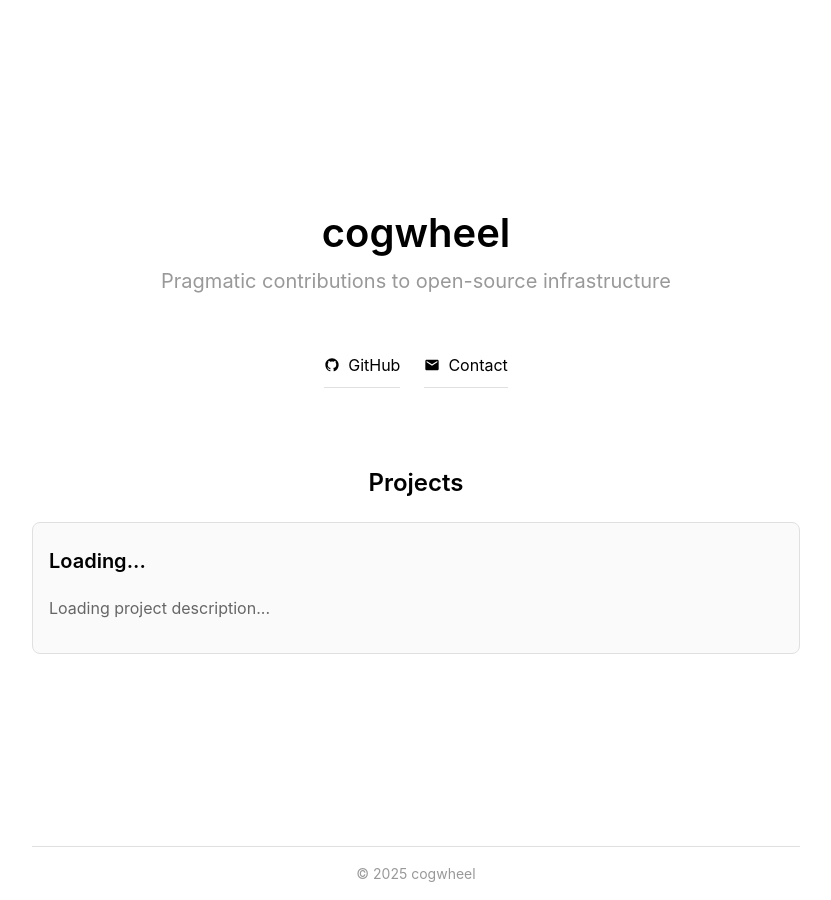
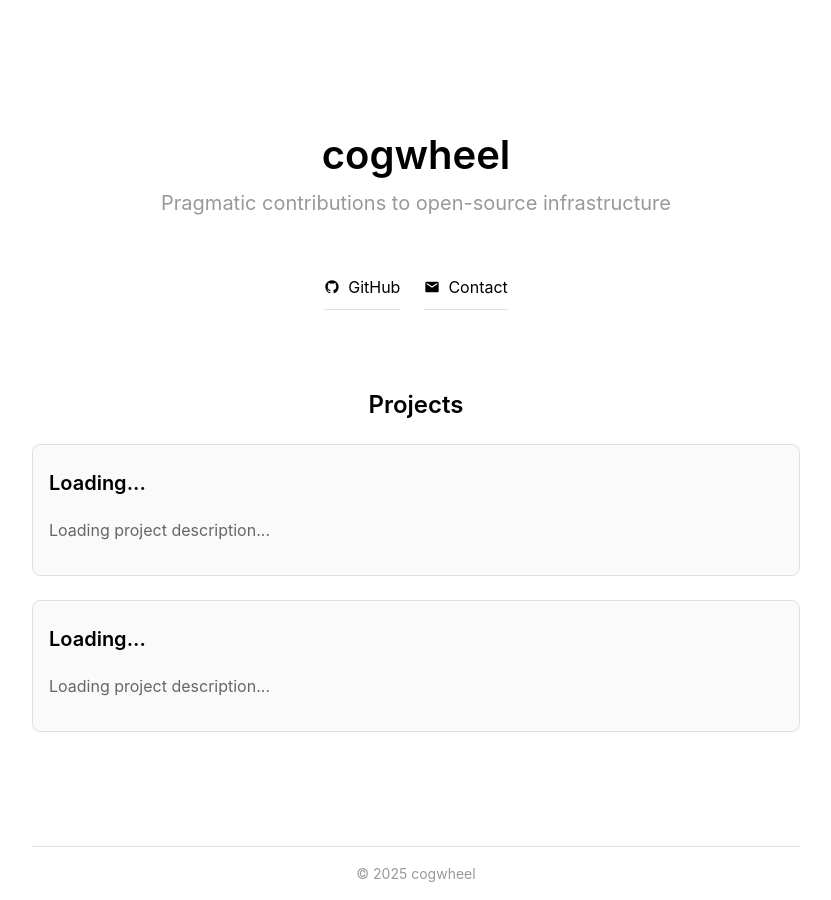
Before and after one commit to cogwheel0/cogwheel0.github.io, a Jekyll site: the page built from index.md, in a window 1280 px wide. Shown: the whole page, without its empty margins (224-1055 px from the left). Built offline with Jekyll 4.4.1, drawn with Linux system fonts in a browser that asks for light colours; comment, search, counter and statistics services are not loaded.

Commit message:
feat: projects yaml

```diff
--- /dev/null
+++ b/_data/projects.yml
@@ -0,0 +1,4 @@
+# Ordered list of projects to display on the homepage
+# Add more entries with a "url" field. GitHub links will auto-populate stats.
+- url: https://github.com/cogwheel0/luci-mobile
+- url: https://github.com/cogwheel0/conduit
--- a/index.md
+++ b/index.md
@@ -38,9 +38,11 @@ layout: default
     <section class="section section--projects">
         <h2 class="section-title">Projects</h2>
         <div class="projects-grid">
+            {% assign projects = site.data.projects | default: empty %}
+            {% for p in projects %}
             <article class="project-card">
                 <h3 class="project-title">
-                    <a href="https://github.com/cogwheel0/luci-mobile"
+                    <a href="{{ p.url }}"
                        target="_blank"
                        rel="noopener noreferrer"
                        class="project-link">
@@ -54,6 +56,7 @@ layout: default
                     <!-- GitHub stats will be dynamically inserted here -->
                 </div>
             </article>
+            {% endfor %}
         </div>
     </section>
 </main>
```
